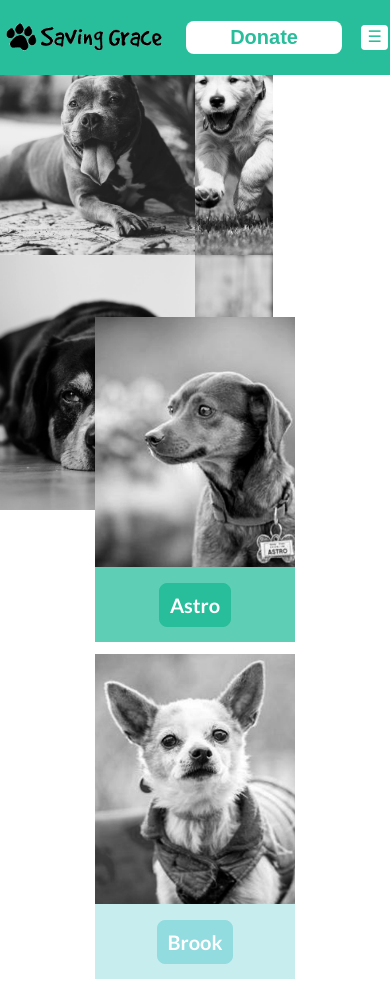
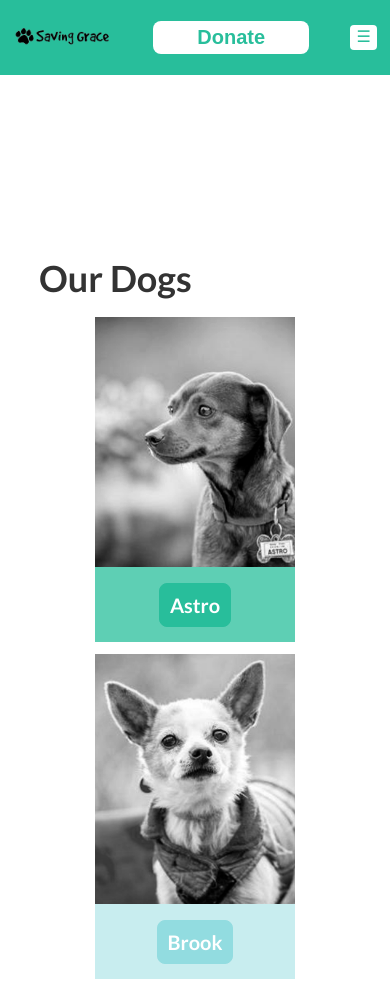
Before and after one commit to LyndseyR/savinggrace, a plain HTML site: page dogs.html in a window 390 px wide. Shown: the top 982 px of the page. Drawn offline with nearby package versions, Linux system fonts and the light colour scheme; files that its build step writes are made by us from their sources.

Commit message:
removed random images

```diff
--- a/css/partials/_nav.scss
+++ b/css/partials/_nav.scss
@@ -177,8 +177,11 @@ footer {
 
 @media (max-width: 767px){
   .main-header {
+    img {
+      height: 30px;
+    }
     .desktop-nav {
-      padding: 0 1%;
+      padding: 0 .8%;
     }
   }
   footer {
--- a/includes/header-images.html
+++ b/includes/header-images.html
@@ -1,6 +1,6 @@
 <div class="dog-images">
-  <img src="images/header-images/dog1.jpg" alt="" class="dogImage1"/>
-  <img src="images/header-images/dog2.jpg" alt="" class="dogImage2"/>
-  <img src="images/header-images/dog3.jpg" alt="" class="dogImage3"/>
-  <img src="images/header-images/dog4.jpg" alt="" class="dogImage4"/>
+  <img src="images/header-images/dog1.jpg" alt="" />
+  <img src="images/header-images/dog2.jpg" alt="" />
+  <img src="images/header-images/dog3.jpg" alt="" />
+  <img src="images/header-images/dog4.jpg" alt="" />
 </div>
--- a/js/script.js
+++ b/js/script.js
@@ -268,60 +268,60 @@ $(function () {
 
 // radnom images
 
-$(document).ready(function () {
-        $('.dogImage1').hide().fadeIn(3000);
-    });
-
-var images1 = [
-  'images/header-images/dog1.jpg',
-  'images/header-images/dog2.jpg',
-  'images/header-images/dog3.jpg',
-  'images/header-images/dog4.jpg',
-  'images/header-images/dogs5.jpg'
-];
-
-var i = Math.floor(Math.random() * images1.length);
-$('.dogImage1').attr('src', images1[i]);
-
-$(document).ready(function () {
-        $('.dogImage2').hide().fadeIn(3000);
-    });
-
-var images2 = [
-  'images/header-images/dogs6.jpg',
-  'images/header-images/dogs7.jpg',
-  'images/header-images/dogs15.jpg',
-  'images/header-images/dogs9.jpg'
-];
-
-var k = Math.floor(Math.random() * images2.length);
-$('.dogImage2').attr('src', images2[k]);
-
-$(document).ready(function () {
-        $('.dogImage3').hide().fadeIn(3000);
-    });
-
-var images3 = [
-  'images/header-images/dogs11.jpg',
-  'images/header-images/dogs12.jpg',
-  'images/header-images/dogs14.jpg',
-  'images/header-images/dogs20.jpg',
-];
-
-var l = Math.floor(Math.random() * images3.length);
-$('.dogImage3').attr('src', images3[l]);
-
-$(document).ready(function () {
-        $('.dogImage4').hide().fadeIn(2000);
-    });
-
-var images4 = [
-  'images/header-images/dogs13.jpg',
-  'images/header-images/dogs16.jpg',
-  'images/header-images/dogs17.jpg',
-  'images/header-images/dogs18.jpg',
-  'images/header-images/dogs21.jpg'
-];
-
-var m = Math.floor(Math.random() * images4.length);
-$('.dogImage4').attr('src', images4[m]);
+// $(document).ready(function () {
+//         $('.dogImage1').hide().fadeIn(3000);
+//     });
+//
+// var images1 = [
+//   'images/header-images/dog1.jpg',
+//   'images/header-images/dog2.jpg',
+//   'images/header-images/dog3.jpg',
+//   'images/header-images/dog4.jpg',
+//   'images/header-images/dogs5.jpg'
+// ];
+//
+// var i = Math.floor(Math.random() * images1.length);
+// $('.dogImage1').attr('src', images1[i]);
+//
+// $(document).ready(function () {
+//         $('.dogImage2').hide().fadeIn(3000);
+//     });
+//
+// var images2 = [
+//   'images/header-images/dogs6.jpg',
+//   'images/header-images/dogs7.jpg',
+//   'images/header-images/dogs15.jpg',
+//   'images/header-images/dogs9.jpg'
+// ];
+//
+// var k = Math.floor(Math.random() * images2.length);
+// $('.dogImage2').attr('src', images2[k]);
+//
+// $(document).ready(function () {
+//         $('.dogImage3').hide().fadeIn(3000);
+//     });
+//
+// var images3 = [
+//   'images/header-images/dogs11.jpg',
+//   'images/header-images/dogs12.jpg',
+//   'images/header-images/dogs14.jpg',
+//   'images/header-images/dogs20.jpg',
+// ];
+//
+// var l = Math.floor(Math.random() * images3.length);
+// $('.dogImage3').attr('src', images3[l]);
+//
+// $(document).ready(function () {
+//         $('.dogImage4').hide().fadeIn(2000);
+//     });
+//
+// var images4 = [
+//   'images/header-images/dogs13.jpg',
+//   'images/header-images/dogs16.jpg',
+//   'images/header-images/dogs17.jpg',
+//   'images/header-images/dogs18.jpg',
+//   'images/header-images/dogs21.jpg'
+// ];
+//
+// var m = Math.floor(Math.random() * images4.length);
+// $('.dogImage4').attr('src', images4[m]);
```
